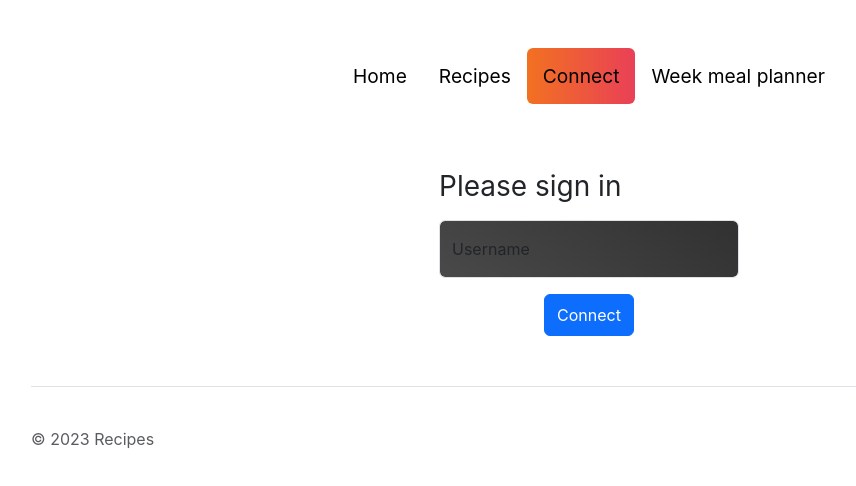
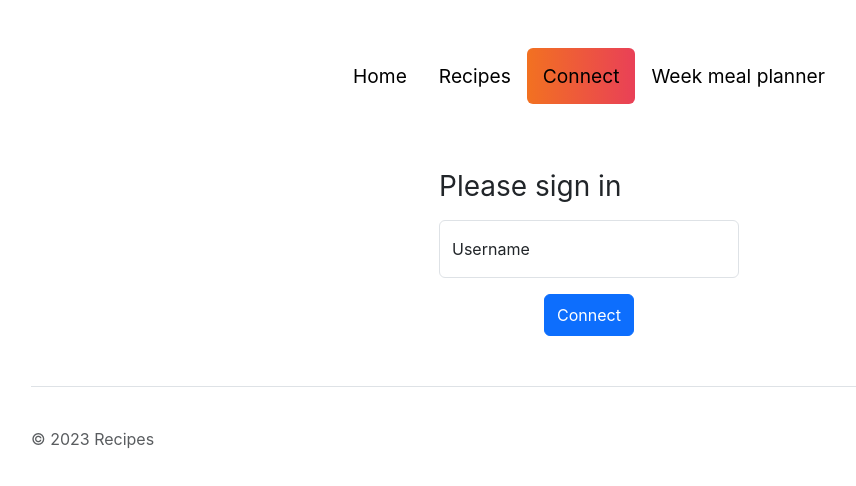
Before and after one commit to blertaaqerimi/recipes-react-app, a React (Create React App) app: page /connect in a window 1280 px wide. Shown: the top 486 px of the page, without its empty margins (51-907 px from the left). Built offline with nearby package versions, Linux system fonts and the light colour scheme; no server answers.

Commit message:
fix styling & add REACT_APP to expose env

```diff
--- a/src/api.js
+++ b/src/api.js
@@ -1,5 +1,4 @@
-
-const api_key = process.env.API_KEY;
+const api_key = process.env.REACT_APP_API_KEY;
 
 const base_url = 'https://api.spoonacular.com/';
 
--- a/src/components/search/index.js
+++ b/src/components/search/index.js
@@ -22,7 +22,7 @@ const Search = () => {
                 <input
                     value={inputValue}
                     onChange={(e) => setInputValue(e.target.value)}
-                    className="me-2" type="search" placeholder="Search" aria-label="Search" />
+                    className="me-2 search-input" type="search" placeholder="Search" aria-label="Search" />
             </div>
         </form>
     )
--- a/src/components/search/style.css
+++ b/src/components/search/style.css
@@ -1,4 +1,4 @@
-input {
+.search-input {
     background: linear-gradient(35deg, #494949, #313131);
     font-size: 1.5rem;
     color: #fff;
```
Also changed, not shown: 1 other file (tests, documents, lock files or other folders).
